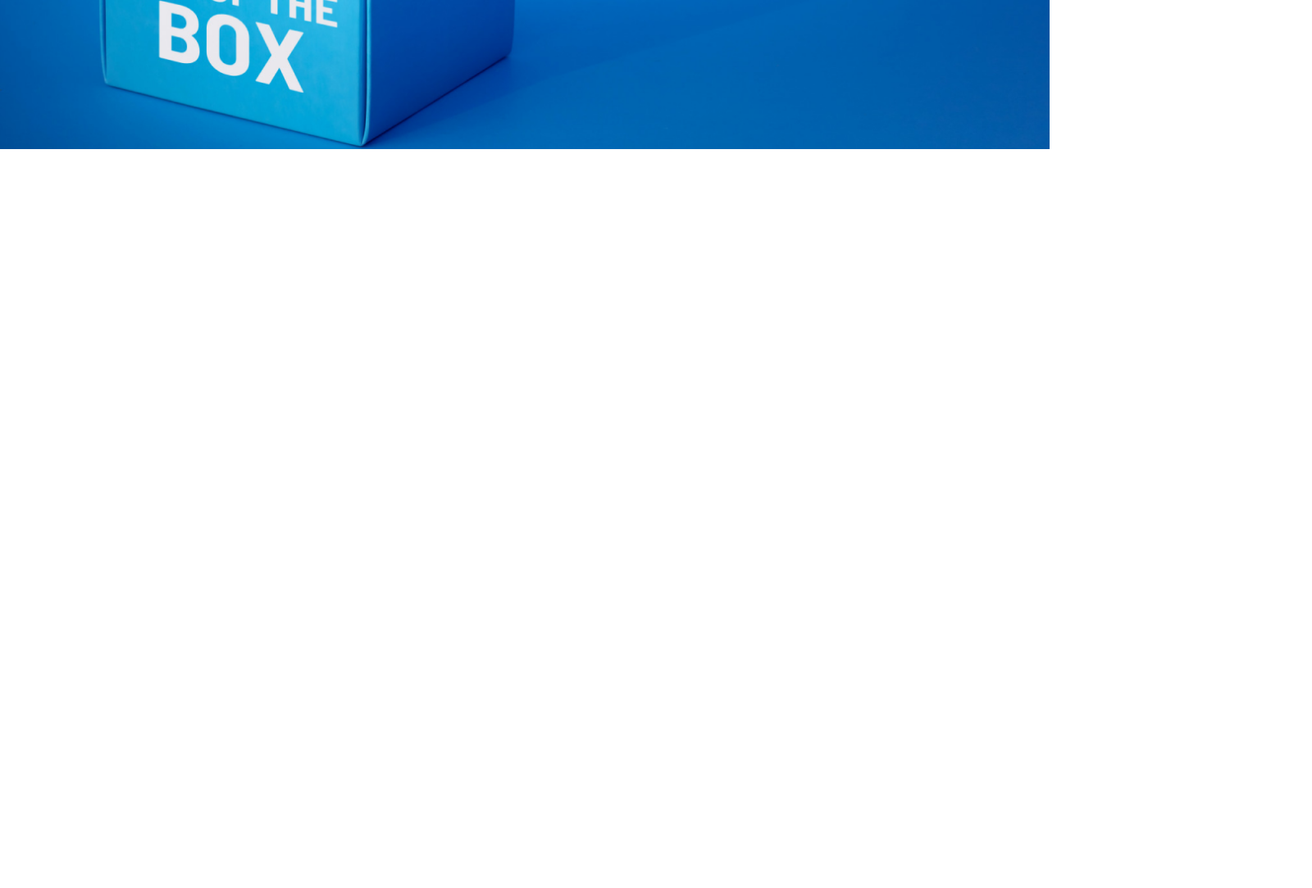
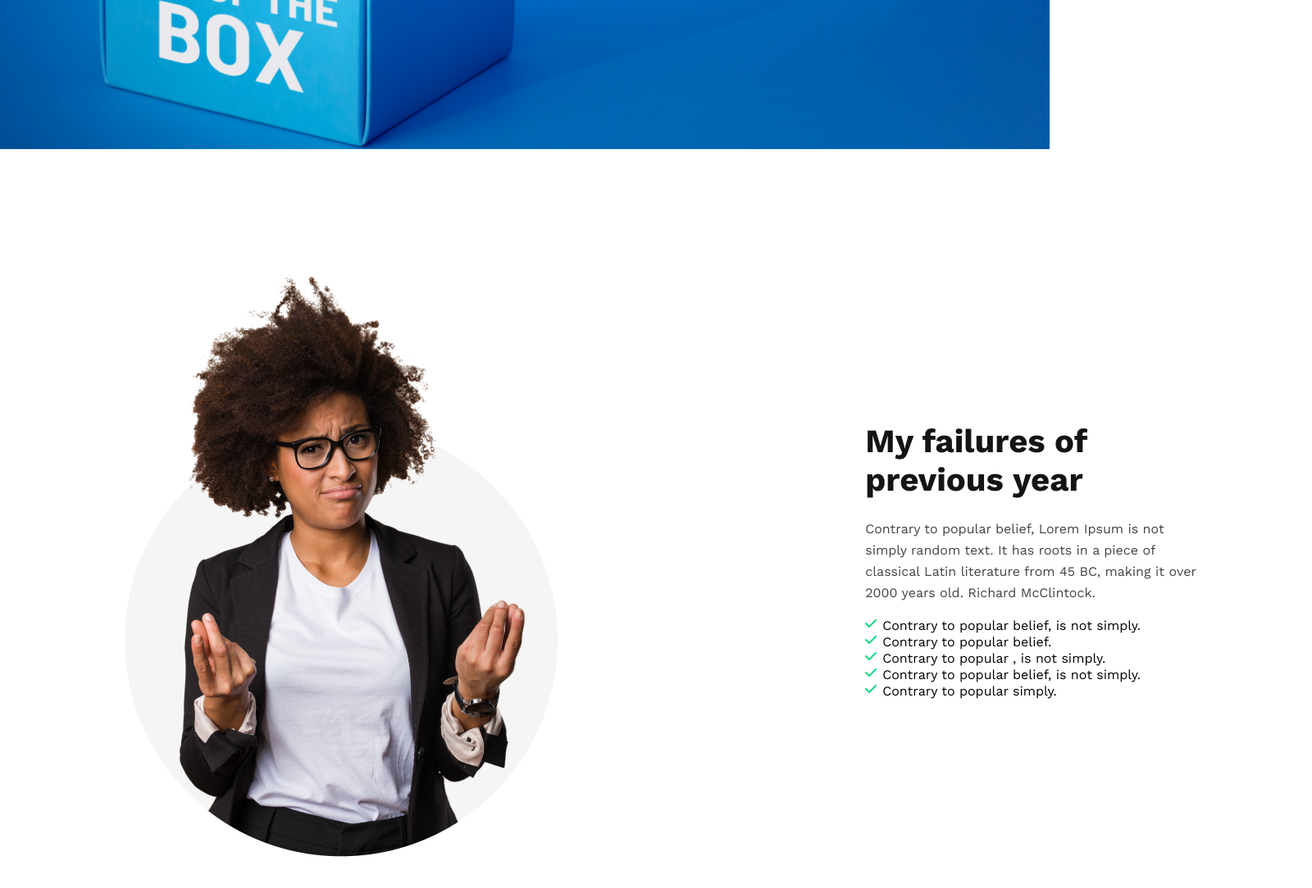
Before and after one commit to adnanakhlas-dev/think-outside-of-the-box, a plain HTML site: page index.html in a window 1280 px wide. Shown: the part 618-1702 px from the top of the page at 82% size, 1600 px wide, since content can reach past the window. Before the commit the page ends 800 px from the top, so only its background shows below. Drawn offline with nearby package versions, Linux system fonts and the light colour scheme.

Commit message:
failue section done

```diff
--- a/index.html
+++ b/index.html
@@ -11,11 +11,30 @@
 <body>
     <header class="header">
         <section class="banner">
-                <h1 class="web-title">All Thinks Are Possible If You believe</h1>
-                <p class="section-description">There are many variations of passages of Lorem Ipsum available, but the majority have suffered alteration in some form, by injected humour, or randomised words</p>
-                <button class="btn-primary">Contact Us</button>
+            <h1 class="web-title">All Thinks Are Possible If You believe</h1>
+            <p class="web-description">There are many variations of passages of Lorem Ipsum available, but the majority
+                have suffered alteration in some form, by injected humour, or randomised words</p>
+            <button class="btn-primary">Contact Us</button>
         </section>
     </header>
+    <main>
+        <section class="failure">
+            <img src="./images/person.png" alt="Person_Image">
+            <div class="section-content">
+                <h2 class="section-title">My failures of previous year</h2>
+                <p class="section-description">Contrary to popular belief, Lorem Ipsum is not simply random text. It has
+                    roots in a piece of classical Latin literature from 45 BC, making it over 2000 years old. Richard
+                    McClintock.</p>
+                <ul>
+                    <li>Contrary to popular belief, is not simply.</li>
+                    <li>Contrary to popular belief.</li>
+                    <li>Contrary to popular , is not simply.</li>
+                    <li>Contrary to popular belief, is not simply.</li>
+                    <li>Contrary to popular simply.</li>
+                </ul>
+            </div>
+        </section>
+    </main>
 </body>
 
 </html>
--- a/styles/main.css
+++ b/styles/main.css
@@ -1,6 +1,7 @@
 /* google font work sans */
 @import url('https://fonts.googleapis.com/css2?family=Work+Sans:wght@400;600;700&display=swap');
 
+/* universal styles */
 * {
     margin: 0;
     padding: 0;
@@ -20,6 +21,21 @@
     font-size: 20px;
     font-weight: 600;
     padding: 20px 25px;
+}
+
+.section-title {
+    color: #151414;
+    font-size: 40px;
+    font-weight: 700;
+    margin-bottom: 24px;
+}
+
+.section-description {
+    color: #444343;
+    font-size: 16px;
+    font-weight: 400;
+    line-height: 26px;
+    margin-bottom: 16px;
 }
 
 /* header section style */
@@ -46,10 +62,28 @@
     font-weight: 700;
 }
 
-.section-description {
+.web-description {
     color: #FFF;
     font-size: 16px;
     font-weight: 400;
     line-height: 26px;
     margin: 24px 0 32px 0;
 }
+
+.failure {
+    margin: 140px auto;
+    width: 1600px;
+    display: flex;
+    justify-content: space-around;
+    align-items: center;
+    gap: 100px;
+}
+
+.section-content{
+    width: 416px;
+}
+
+.section-content ul li{
+    list-style-position: inside;
+    list-style-image: url('../images/icons/check-solid.svg');
+}
```
Also changed, not shown: images/icons/check-solid.svg (added).
